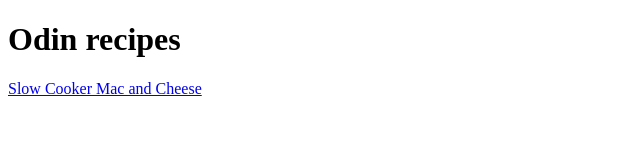
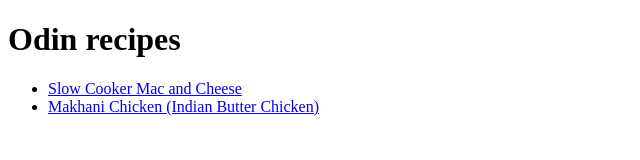
Before and after one commit to HeberRios/odin-recipes, a plain HTML site: page index.html in a window 1280 px wide. Shown: the whole page, without its empty margins (0-640 px from the left). Drawn offline with Linux system fonts and the light colour scheme.

Commit message:
Add new recipe page
Added a new image for the indian butter chicken to the
assets/images folder.

Added a new recipe page for the indian butter chicken
(indian-butter-chicken.html), in the recipes folder.

Added a unordered list in the index.html with the links to the
recipe pages  as items, adding a new one for the indian butter
chicken recipe page.

```diff
--- a/index.html
+++ b/index.html
@@ -7,6 +7,17 @@
     </head>
     <body>
         <h1>Odin recipes</h1>
-        <a href="recipes/mac-and-cheese.html"> Slow Cooker Mac and Cheese </a>
+        <ul>
+            <li>
+                <a href="recipes/mac-and-cheese.html">
+                    Slow Cooker Mac and Cheese
+                </a>
+            </li>
+            <li>
+                <a href="recipes/indian-butter-chicken.html"
+                    >Makhani Chicken (Indian Butter Chicken)</a
+                >
+            </li>
+        </ul>
     </body>
 </html>
```
Also changed, not shown: recipes/indian-butter-chicken.html (added, +11 -0 lines), assets/images/indian-butter-chicken.webp (added).
